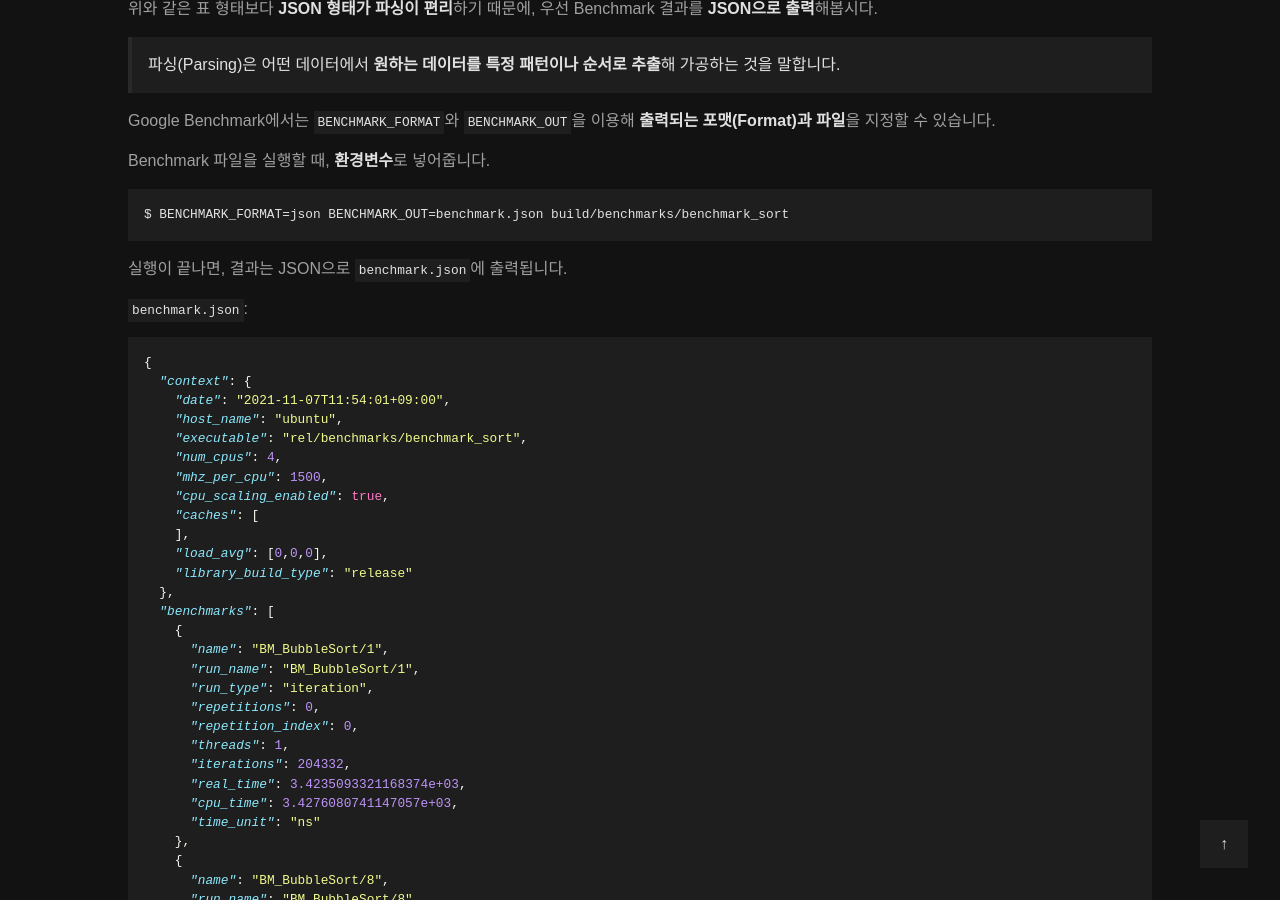
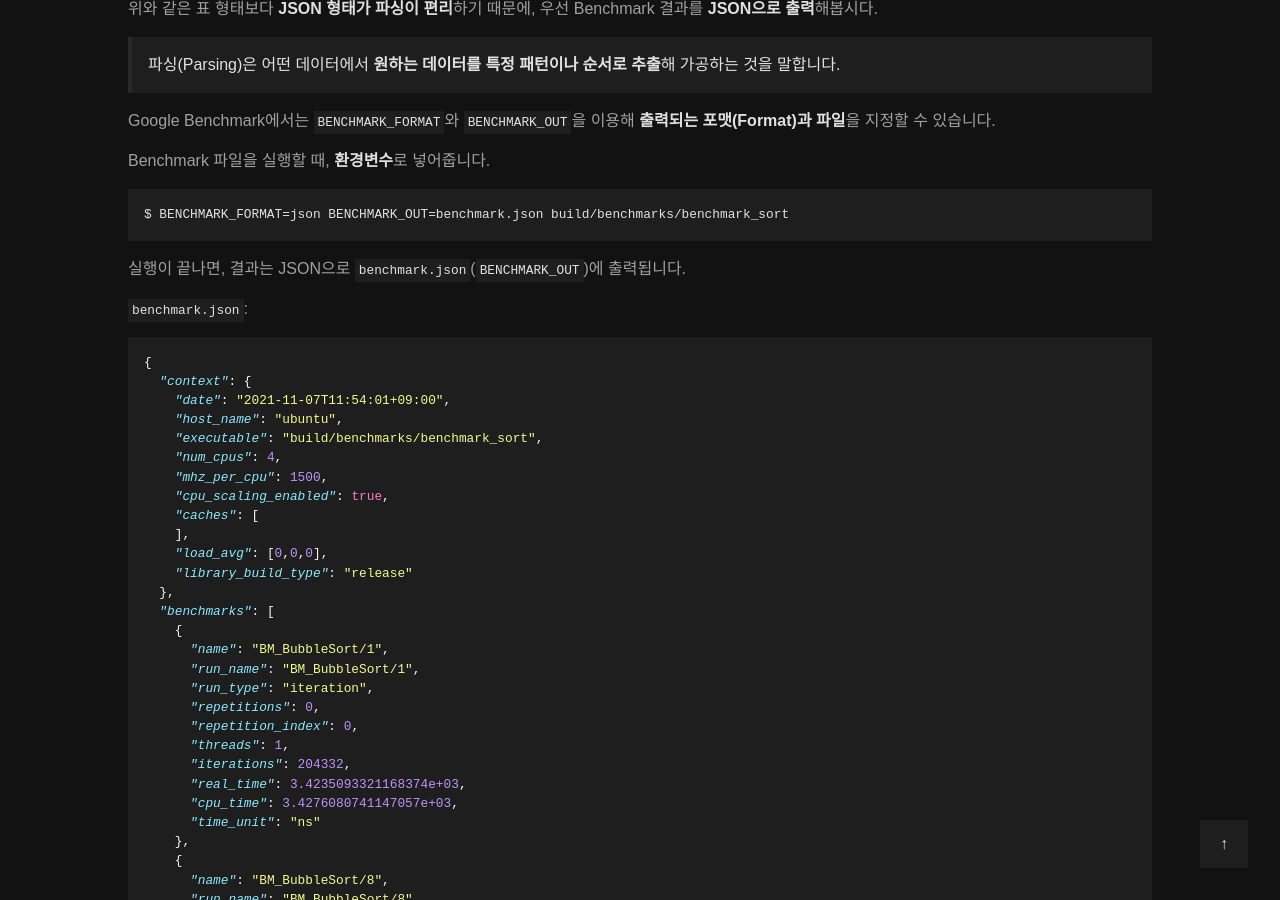
Before and after one commit to int-i/int-i.github.io, a Jekyll site: the page built from _posts/2021-11-07-matplotlib-google-benchmark-visualization.md, in a window 1280 px wide and 900 px high, scrolled down 1352 px. Built offline with Jekyll 4.4.1, drawn with Linux system fonts in a browser that asks for light colours; some web fonts are replaced; a script that is not in the unit is left out; comment, search, counter and statistics services are not loaded; some of the changed text lies outside the part shown.

Commit message:
Update post

````diff
--- a/_posts/2021-11-07-matplotlib-google-benchmark-visualization.md
+++ b/_posts/2021-11-07-matplotlib-google-benchmark-visualization.md
@@ -73,7 +73,7 @@
 $ BENCHMARK_FORMAT=json BENCHMARK_OUT=benchmark.json build/benchmarks/benchmark_sort
 ```
 
-실행이 끝나면, 결과는 JSON으로 `benchmark.json`에 출력됩니다.
+실행이 끝나면, 결과는 JSON으로 `benchmark.json`(`BENCHMARK_OUT`)에 출력됩니다.
 
 `benchmark.json`:
 
@@ -82,7 +82,7 @@
   "context": {
     "date": "2021-11-07T11:54:01+09:00",
     "host_name": "ubuntu",
-    "executable": "rel/benchmarks/benchmark_sort",
+    "executable": "build/benchmarks/benchmark_sort",
     "num_cpus": 4,
     "mhz_per_cpu": 1500,
     "cpu_scaling_enabled": true,
@@ -124,7 +124,7 @@
 이제 JSON 파일을 읽어봅시다.
 
 ```py
-with open('benchmark.json) as file:
+with open('benchmark.json') as file:
     benchmark_result = json.load(file)
     benchmarks = benchmark_result['benchmarks']
 ```
@@ -151,7 +151,7 @@
 
 이제 반복문을 돌면서, 알고리즘 종류 별로 **배열 크기와 실행 시간을 종합**해 그래프에 그립니다.
 
-Y축(실행 시간)이 너무 커질 경우를 대비해, `math.log`로 실행 시간에 $$ln$$을 취해줍니다.
+Y축(실행 시간)이 너무 커질 경우를 대비해, [`math.log`](https://docs.python.org/ko/3/library/math.html?highlight=log#math.log)로 실행 시간에 $$ln$$을 취해줍니다.
 
 ```py
 for key, group in elapsed_times:
````
Also changed, not shown: other parts of _posts/2021-11-07-matplotlib-google-benchmark-visualization.md (+1 -1 lines).
